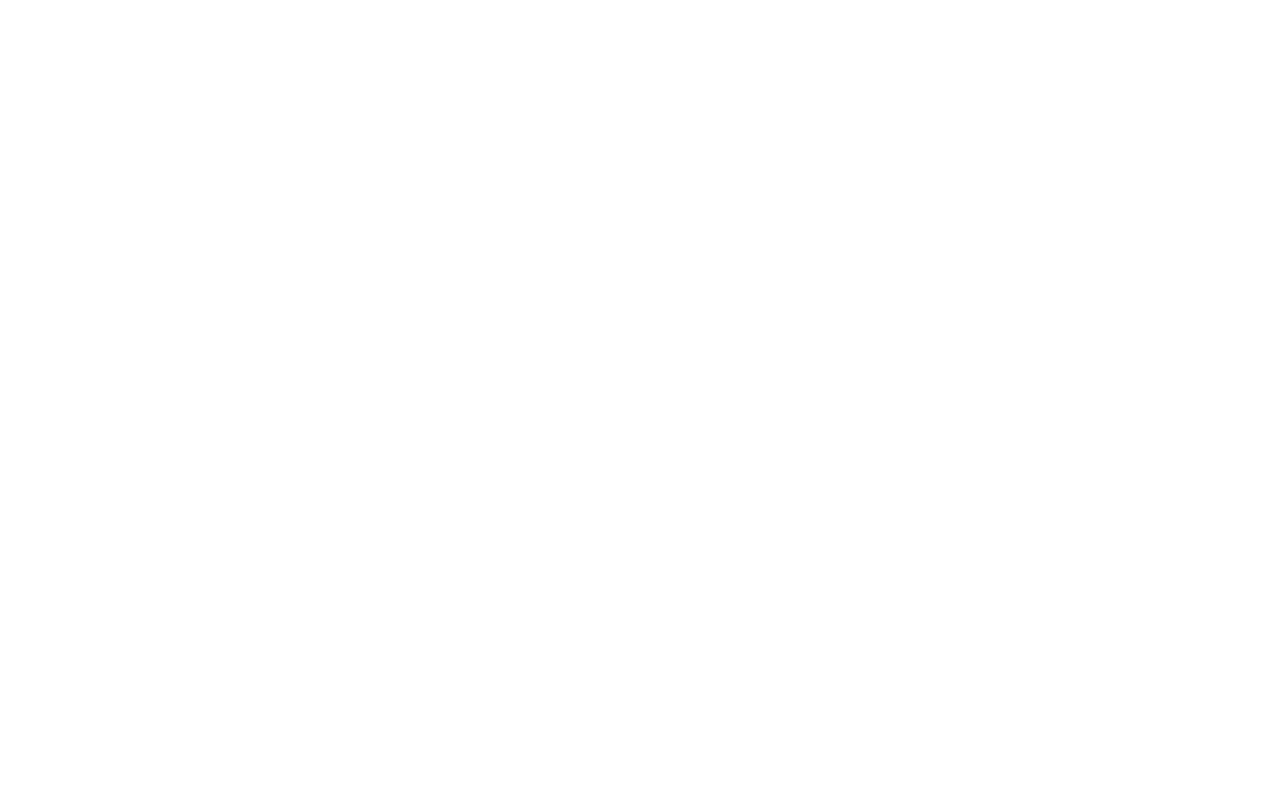
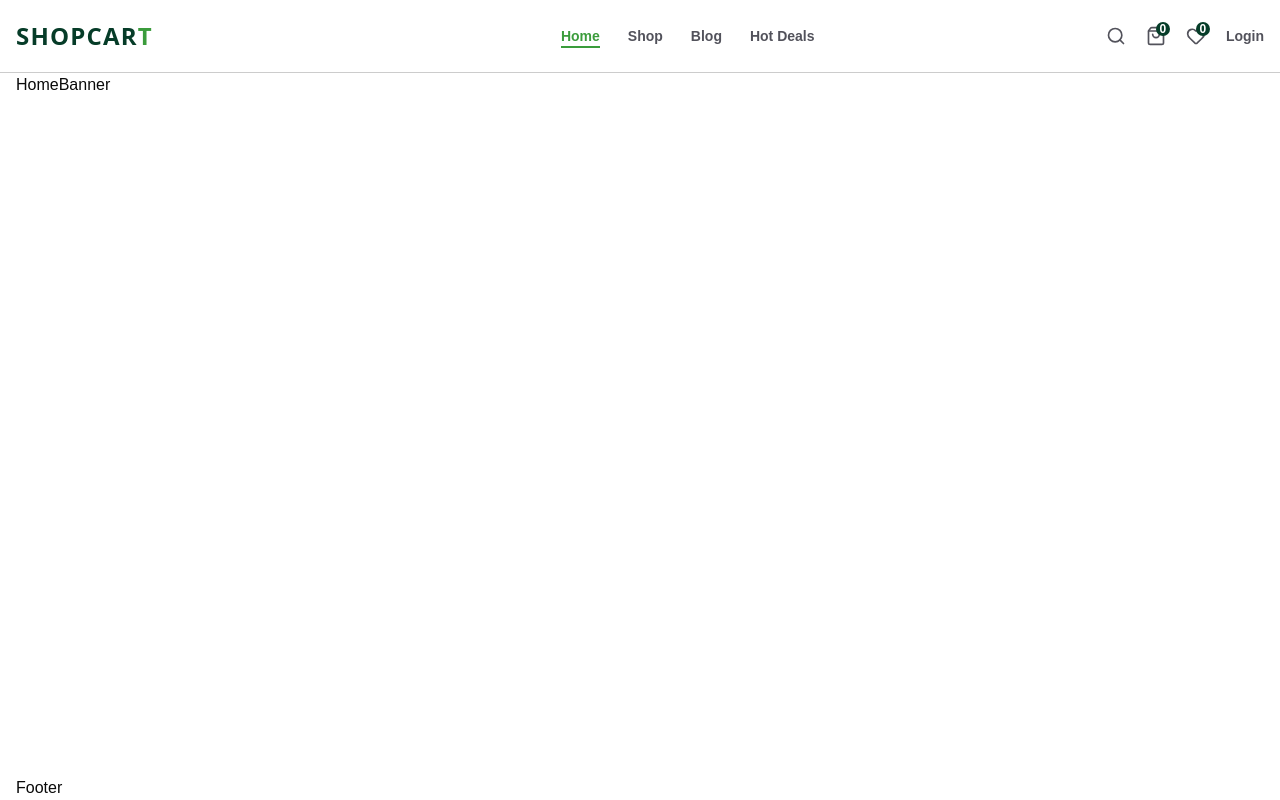
Before and after one commit to Roshen-Perera/nintrix-app, a Next.js app: page / in a window 1280 px wide. Built offline with nearby package versions, Linux system fonts and the light colour scheme; no server answers.

Commit message:
fix: add Header and Footer components for improved layout structure

```diff
--- a/app/layout.tsx
+++ b/app/layout.tsx
@@ -71,7 +71,9 @@ export default function RootLayout({
       <html lang="en">
         <body className="font-poppins antialiased">
           <div className="flex flex-col min-h-screen">
-
+            <Header />
+            <main className="flex-1">{children}</main>
+            <Footer />
           </div>
         </body>
       </html>
```
